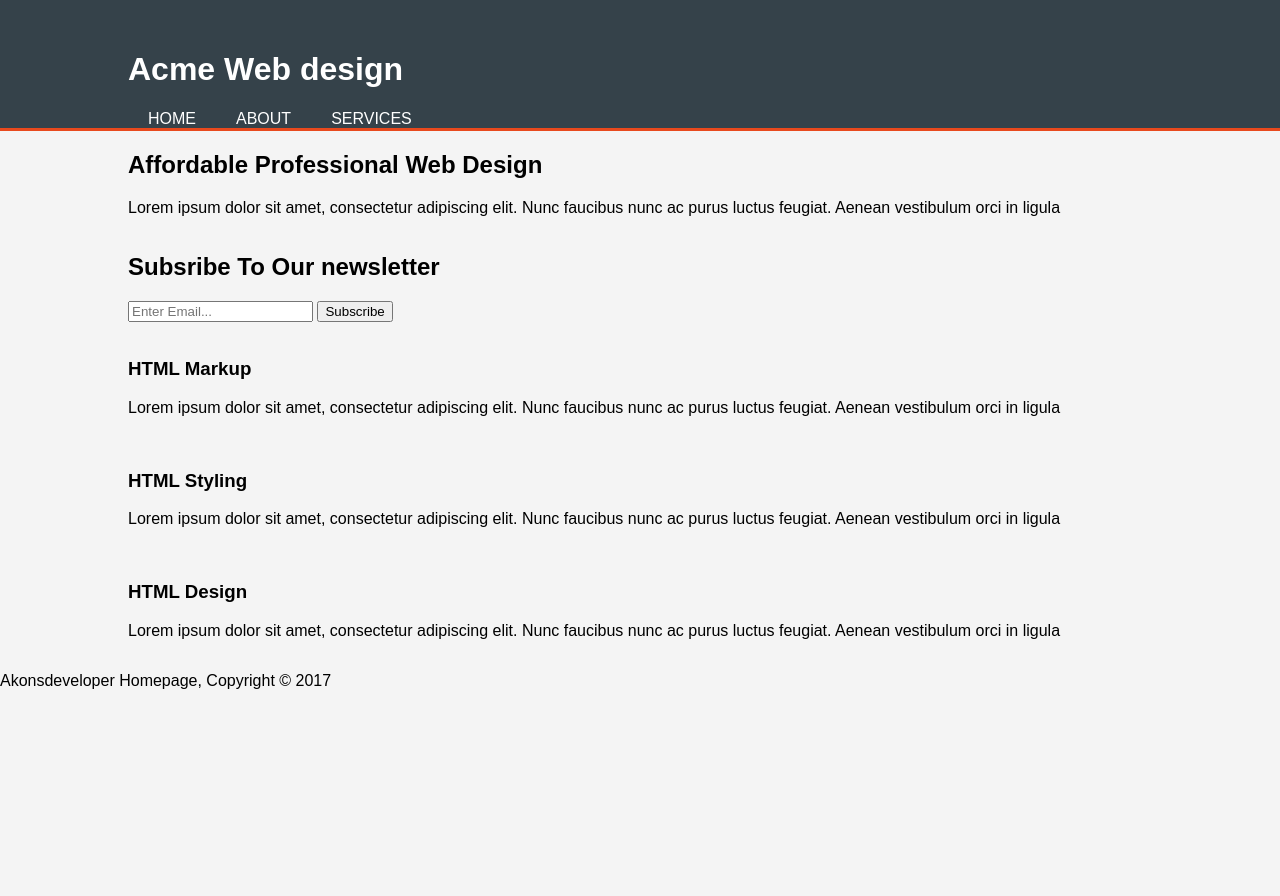
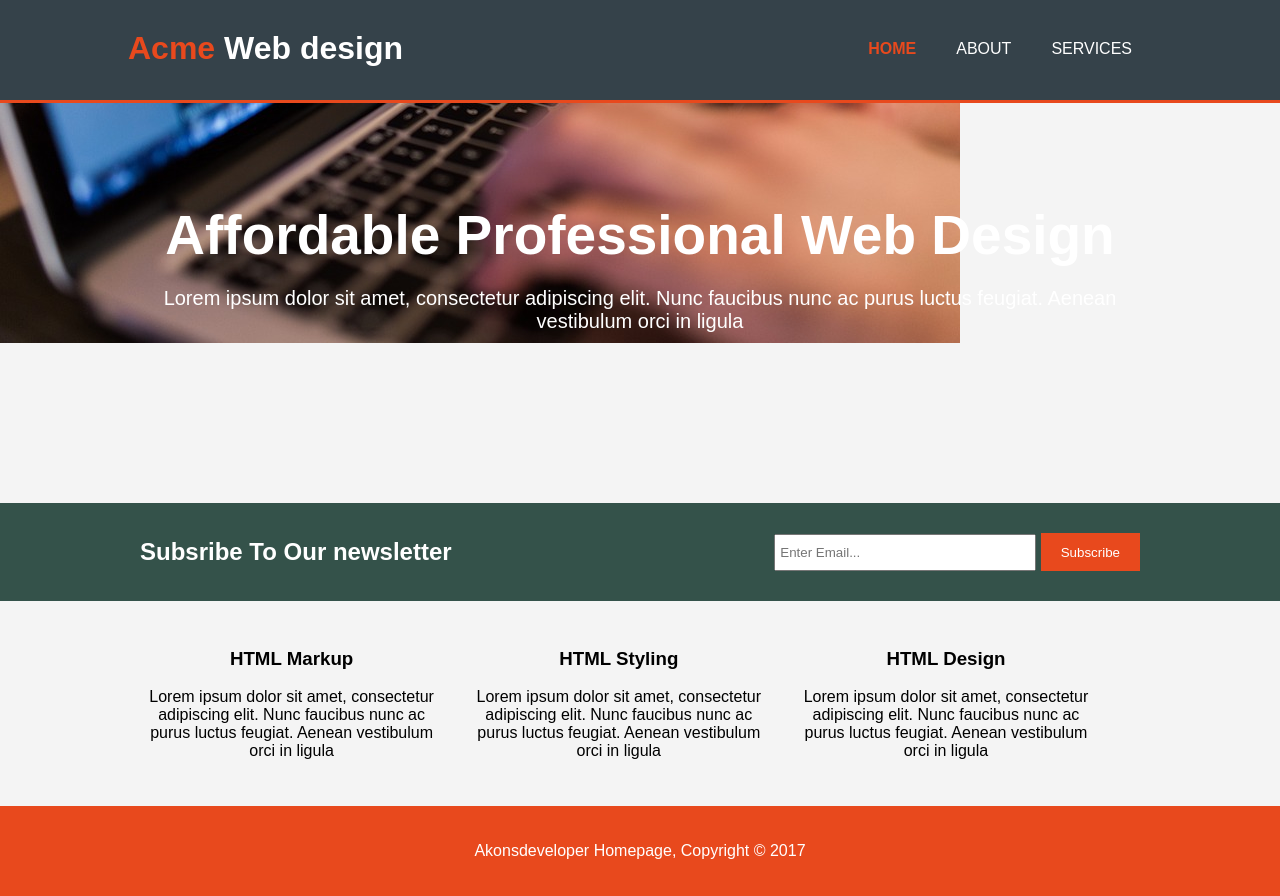
Before and after one commit to Akonens/Responsive-html5, a plain HTML site: page index.html in a window 1280 px wide. Before the commit the page ends 800 px from the top, so only its background shows below. Drawn offline with Linux system fonts and the light colour scheme.

Commit message:
Home bage jau uz beigam

```diff
--- a/css/style.css
+++ b/css/style.css
@@ -12,7 +12,18 @@ body {
   margin: auto;
   overflow: hidden;
 }
-
+ ul {
+  margin: 0;
+  padding: 0;
+}
+.button-1 {
+  height: 38px;
+  background: #e8491d;
+  border: 0;
+  padding-left: 20px;
+  padding-right: 20px;
+  color: #ffffff;
+}
 header {
   background: #35424a;
   color: #ffffff;
@@ -20,20 +31,87 @@ header {
   min-height: 70px;
   border-bottom: #e8491d 3px solid;
 }
-
 header a {
   color: #ffffff;
   text-decoration: none;
   text-transform: uppercase;
   font-size: 16px;
 }
-
-header ul {
-  margin: 0;
-  padding: 0;
-}
 header li {
   float: left;
   display: inline;
   padding: 0 20px 0 20px;
 }
+header #branding {
+  float: left;
+}
+header #branding h1 {
+  margin: 0;
+}
+header nav {
+  float: right;
+  margin-top: 10px;
+}
+header .highlight, header .current a {
+  color: #e8491d;
+  font-weight: bold;
+}
+header a:hover {
+  color: #cccccc;
+  font-weight: bold;
+}
+
+/*SHOWCASE*/
+
+#showcase {
+  min-height: 400px;
+  background: url('../img/top.jpg') no-repeat 0 -400px;
+  text-align: center;
+  color: #ffffff;
+}
+
+#showcase h1 {
+  margin-top: 100px;
+  font-size: 55px;
+  margin-bottom: 10px;
+}
+#showcase p {
+  font-size: 20px;
+}
+#newsletter {
+  padding: 15px;
+  color: #ffffff;
+  background: #34524a;
+}
+
+/*newsletter*/
+
+#newsletter h1 {
+  float: left;;
+}
+#newsletter form {
+  float: right;
+  margin-top: 15px;
+}
+#newsletter input[type="email"] {
+  padding: 4px;
+  height: 25px;
+  width: 250px;
+}
+#boxes .box {
+  float: left;
+  width: 30%;
+  padding: 10px;
+  text-align: center;
+}
+
+#boxes .box img {
+  width: 90px;
+}
+footer {
+  padding: 20px;
+  margin-top: 20px;
+  color: #ffffff;
+  background-color: #e8491d;
+  text-align: center;
+}
--- a/index.html
+++ b/index.html
@@ -9,11 +9,11 @@
     <header>
       <div class="container">
         <div id="branding">
-          <h1>Acme Web design</h1>
+          <h1><span class="highlight">Acme</span> Web design</h1>
         </div>
         <nav>
           <ul>
-            <li><a href="index.html">Home</a></li>
+            <li class="current"><a href="index.html">Home</a></li>
             <li><a href="about.html">About</a></li>
             <li><a href="services.html">services</a></li>
           </ul>
```
Also changed, not shown: img/top.jpg (added).
